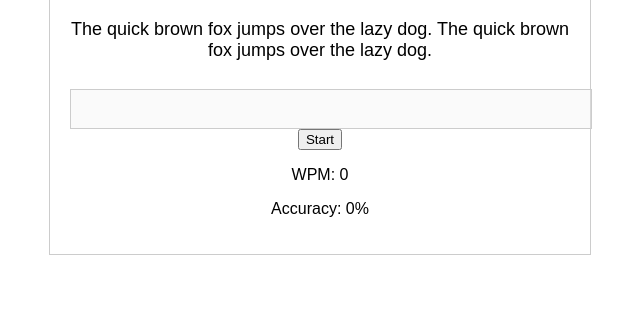
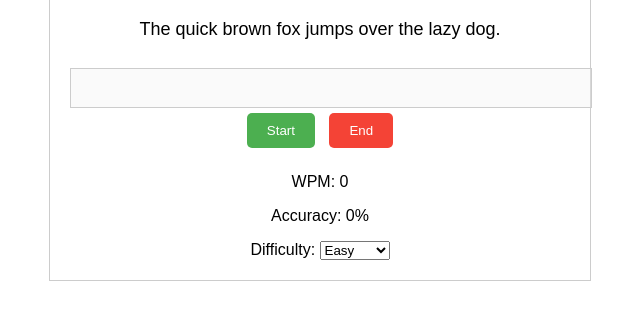
Before and after one commit to neptvnism/Typing-Speed-Tester, a plain HTML site: page index.html in a window 1280 px wide. Shown: the part 102-422 px from the top of the page, without its empty margins (320-960 px from the left). Drawn offline with Linux system fonts and the light colour scheme.

Commit message:
S2
Key Changes:

End Button:
Added an "End" button. Initially disabled, it becomes enabled when the "Start" button is clicked. When clicked, it records endTime, calculates results, and disables itself.

Difficulty Selection:
Added a dropdown menu to choose difficulty levels.

Logic Improvements:
The calculateResults() function now calculates time taken only when the test ends (either by finishing typing or pressing "End").
The input box is disabled again when the test ends, ensuring that no further input is allowed.

```diff
--- a/index.html
+++ b/index.html
@@ -15,6 +15,7 @@
     }
     #test-text {
       font-size: 18px;
+      white-space: pre-wrap; /* Preserve line breaks */
     }
     #input-box {
       width: 100%;
@@ -23,35 +24,92 @@
       border: 1px solid #ccc;
       font-size: 16px;
     }
+    #results {
+      margin-top: 20px;
+    }
+    #start-button, #end-button {
+      padding: 10px 20px;
+      margin: 5px;
+      border: none;
+      border-radius: 5px;
+      cursor: pointer;
+    }
+    #start-button {
+      background-color: #4CAF50;
+      color: white;
+    }
+    #end-button {
+      background-color: #f44336; /* Red */
+      color: white;
+    }
+    #difficulty-select {
+      margin-top: 10px;
+    }
   </style>
 </head>
 <body>
   <div id="test-container">
     <h1>Typing Speed Test</h1>
-    <p id="test-text">The quick brown fox jumps over the lazy dog. The quick brown fox jumps over the lazy dog.</p>
+    <p id="test-text">The quick brown fox jumps over the lazy dog.</p>
     <input type="text" id="input-box" disabled>
     <button id="start-button">Start</button>
-    <div>
+    <button id="end-button" disabled>End</button>
+    <div id="results">
       <p>WPM: <span id="wpm">0</span></p>
       <p>Accuracy: <span id="accuracy">0%</span></p>
+    </div>
+    <div id="difficulty-select">
+      <label for="difficulty">Difficulty:</label>
+      <select id="difficulty">
+        <option value="easy">Easy</option>
+        <option value="medium">Medium</option>
+        <option value="hard">Hard</option>
+      </select>
     </div>
   </div>
 
   <script>
-    const testText = document.getElementById('test-text').textContent;
+    const testTextElement = document.getElementById('test-text');
     const inputBox = document.getElementById('input-box');
     const startButton = document.getElementById('start-button');
+    const endButton = document.getElementById('end-button');
     const wpmDisplay = document.getElementById('wpm');
     const accuracyDisplay = document.getElementById('accuracy');
+    const difficultySelect = document.getElementById('difficulty');
 
     let startTime, endTime;
     let typedText = '';
+    let testText = ''; // Store the actual test text
+
+    function setTestText(difficulty) {
+      switch (difficulty) {
+        case 'easy':
+          testText = 'The quick brown fox jumps over the lazy dog.';
+          break;
+        case 'medium':
+          testText = 'The quick brown fox jumps over the lazy dog. The quick brown fox jumps over the lazy dog.';
+          break;
+        case 'hard':
+          testText = 'The quick brown fox jumps over the lazy dog. The quick brown fox jumps over the lazy dog. The quick brown fox jumps over the lazy dog.';
+          break;
+      }
+      testTextElement.textContent = testText;
+    }
 
     startButton.addEventListener('click', () => {
       startTime = new Date();
       inputBox.disabled = false;
       inputBox.focus();
       startButton.disabled = true;
+      endButton.disabled = false;
+    });
+
+    endButton.addEventListener('click', () => {
+      endTime = new Date();
+      calculateResults();
+      inputBox.disabled = true;
+      startButton.disabled = false;
+      endButton.disabled = true;
     });
 
     inputBox.addEventListener('input', () => {
@@ -61,12 +119,17 @@
         calculateResults();
         inputBox.disabled = true;
         startButton.disabled = false;
+        endButton.disabled = true;
       }
+    });
+
+    difficultySelect.addEventListener('change', () => {
+      setTestText(difficultySelect.value);
     });
 
     function calculateResults() {
       const timeTaken = (endTime - startTime) / 1000; // in seconds
-      const words = testText.split(' ').length;
+      const words = testText.trim().split(/\s+/).length; // Trim and split by spaces
       const wpm = Math.round((words / timeTaken) * 60);
       const accuracy = Math.round((typedText.length - getErrors(testText, typedText)) / testText.length * 100);
       wpmDisplay.textContent = wpm;
@@ -82,6 +145,9 @@
       }
       return errors;
     }
+
+    // Initial setup: Set easy difficulty by default
+    setTestText('easy');
   </script>
 </body>
 </html>
```
